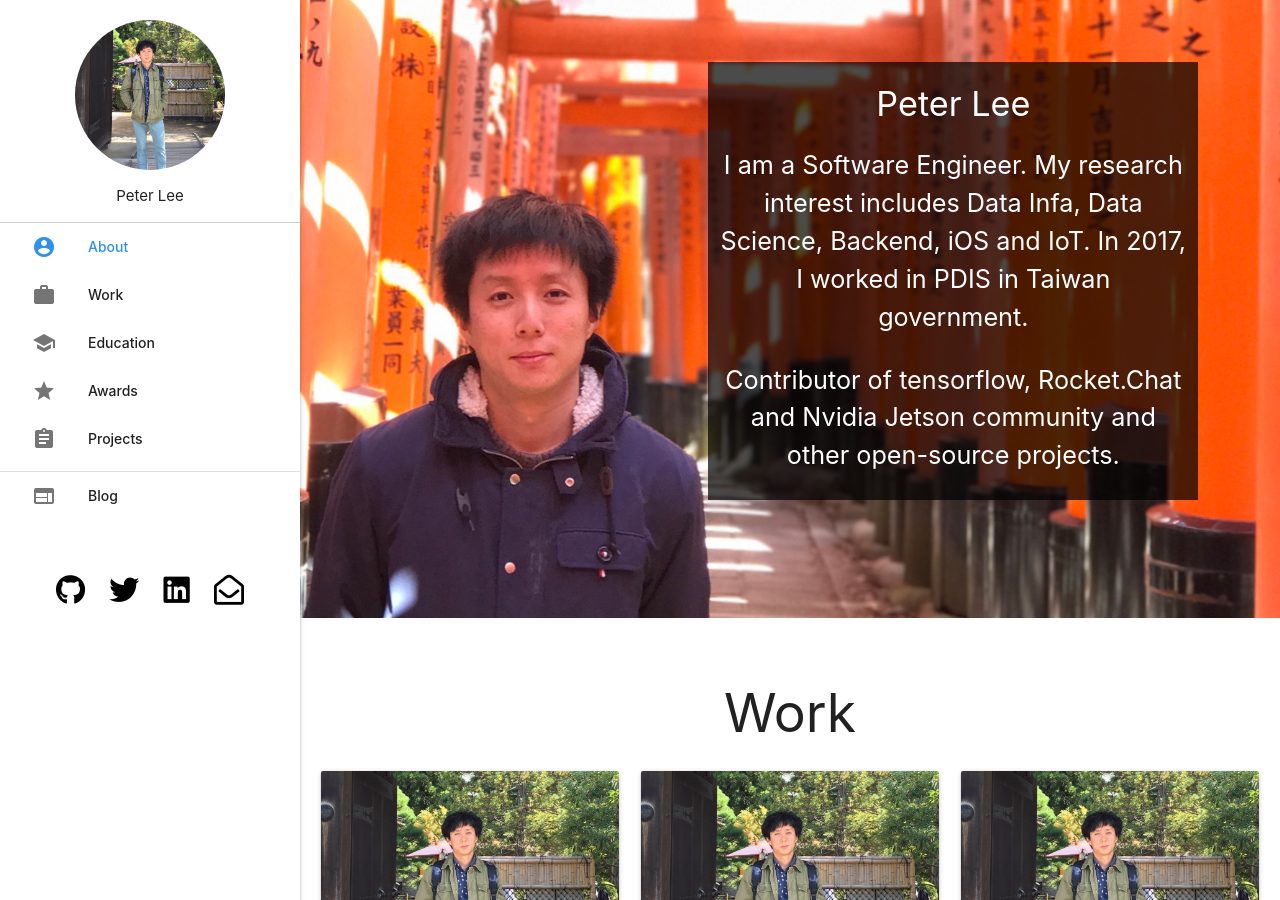
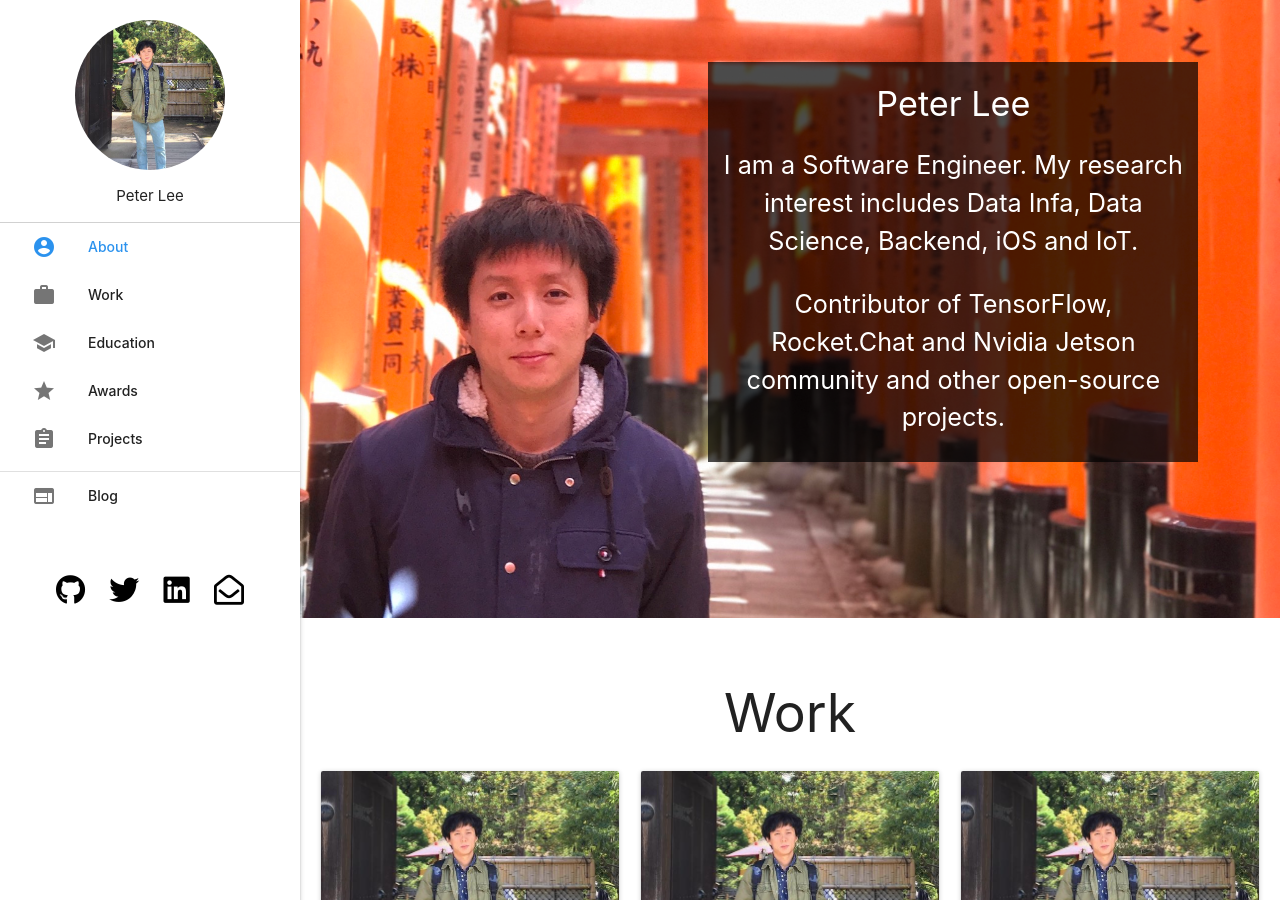
Before and after one commit to peterlee0127/cv, a Jekyll site: the page built from index.html, in a window 1280 px wide and 900 px high. Built offline with Jekyll 4.4.1, drawn with Linux system fonts in a browser that asks for light colours; nearby versions of some CDN libraries.

Commit message:
reduce image size, update about

```diff
--- a/_includes/paragraph/about.html
+++ b/_includes/paragraph/about.html
@@ -2,8 +2,8 @@
   <img src="../assets/image/main.jpg">
   <div class="text-on-picture col s12 m6 l6 offset-m5 offset-l5">
     <h4 class="white-text">Peter Lee</h4>
-      <p class="flow-text white-text">I am a Software Engineer. My research interest includes Data Infa, Data Science, Backend, iOS and IoT. In 2017, I worked in PDIS in Taiwan government.</p>
-      <p class="flow-text white-text">Contributor of tensorflow, Rocket.Chat and Nvidia Jetson community and other open-source projects.</p>
+      <p class="flow-text white-text">I am a Software Engineer. My research interest includes Data Infa, Data Science, Backend, iOS and IoT.</p>
+      <p class="flow-text white-text">Contributor of TensorFlow, Rocket.Chat and Nvidia Jetson community and other open-source projects.</p>
     </p>
   </div>
 </div>
--- a/_includes/paragraph/education.html
+++ b/_includes/paragraph/education.html
@@ -1,4 +1,4 @@
-<div class="education block"  style="background-color:yellow">
+<div class="education block">
   <div class="container-fixed">
   <h2>{{include.text}}</h2>
   <div class="row">
```
Also changed, not shown: assets/image/line.jpg, assets/image/main.jpg, assets/image/profile.jpg, assets/image/tku_logo.gif.
